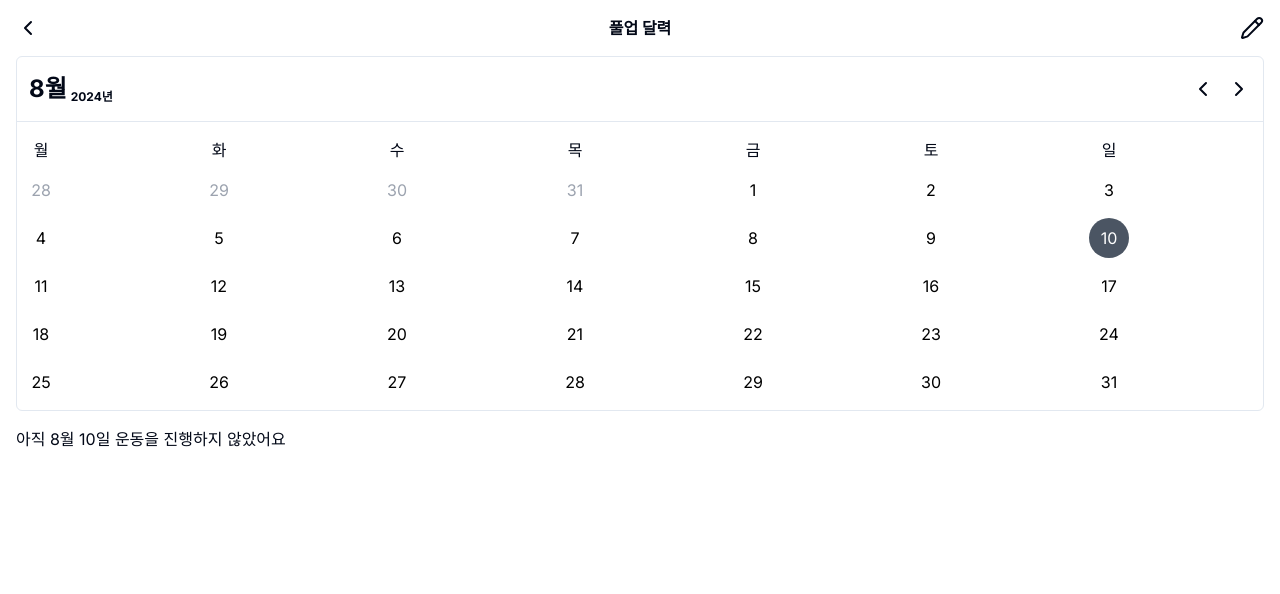
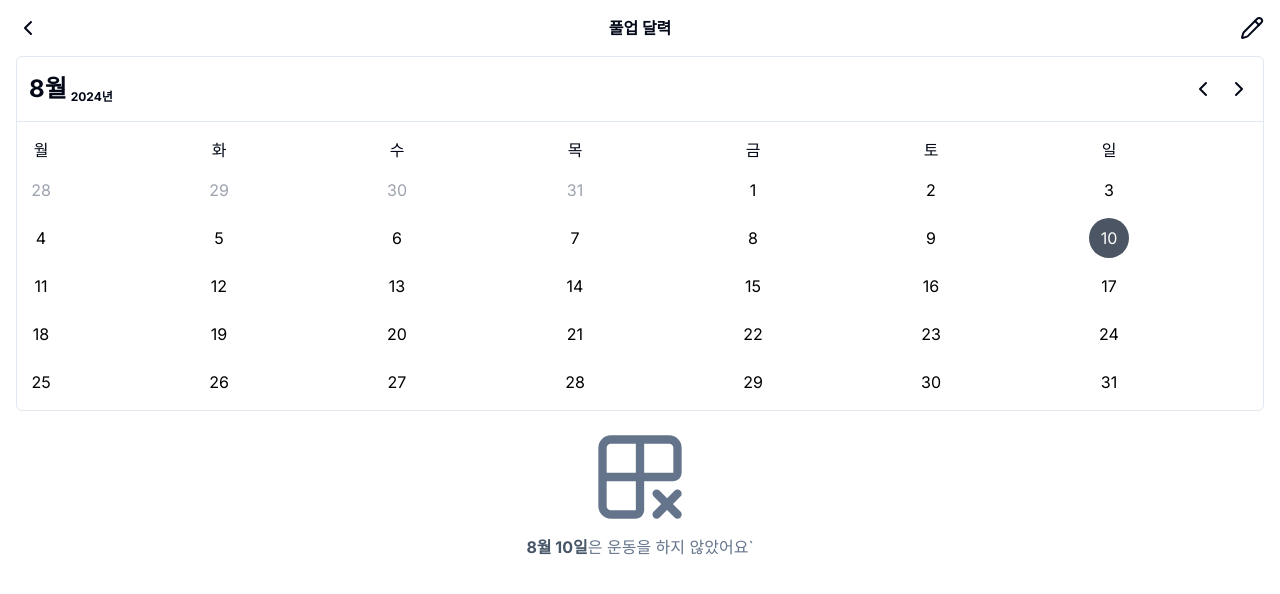
Before and after one commit to LeeKwang-min/pullog, a Next.js app: page /calendar in a window 1280 px wide. Both pictures are taken after a click on the element "10". Shown: the top 594 px of the page. Built offline with nearby package versions, Linux system fonts and the light colour scheme.

Commit message:
[기능] 운동 기록이 없는 날짜의 달력 하단에 나타나는 empty 컴포넌트 구현

```diff
--- a/src/app/calendar/_components/DayRecord.tsx
+++ b/src/app/calendar/_components/DayRecord.tsx
@@ -16,6 +16,7 @@ import {
   calcTodayTotalTime,
   getDiffCountWord,
 } from "../_utils/dayRecord";
+import DayRecordEmpty from "./DayRecordEmpty";
 
 interface IPullupDataWithPrev {
   today: IPullupData | null;
@@ -53,13 +54,7 @@ function DayRecord() {
   }, [date]);
 
   if (!todayData.today)
-    return (
-      <section className="">
-        <span>{`아직 ${getMonth(date)}월 ${getDay(
-          date
-        )}일 운동을 진행하지 않았어요`}</span>
-      </section>
-    );
+    return <DayRecordEmpty month={getMonth(date)} day={getDay(date)} />;
 
   return (
     <section className="w-full border rounded-md px-1 py-2">
--- /dev/null
+++ b/src/app/calendar/_components/DayRecordEmpty.tsx
@@ -0,0 +1,20 @@
+import { Grid2x2XIcon } from "lucide-react";
+
+interface IProps {
+  month: number;
+  day: number;
+}
+
+function DayRecordEmpty({ month, day }: IProps) {
+  return (
+    <section className="w-full items-center flex flex-col gap-2">
+      <Grid2x2XIcon size={100} color="#64748b" />
+      <span className="text-slate-500 flex items-center">
+        <p className="font-bold text-slate-600">{`${month}월 ${day}일`}</p>은
+        운동을 하지 않았어요`
+      </span>
+    </section>
+  );
+}
+
+export default DayRecordEmpty;
```
